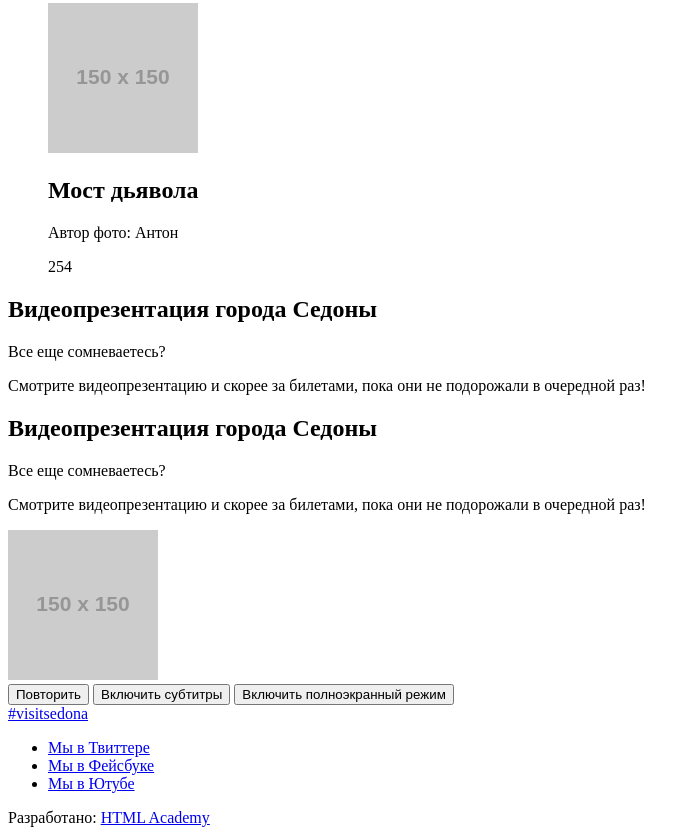
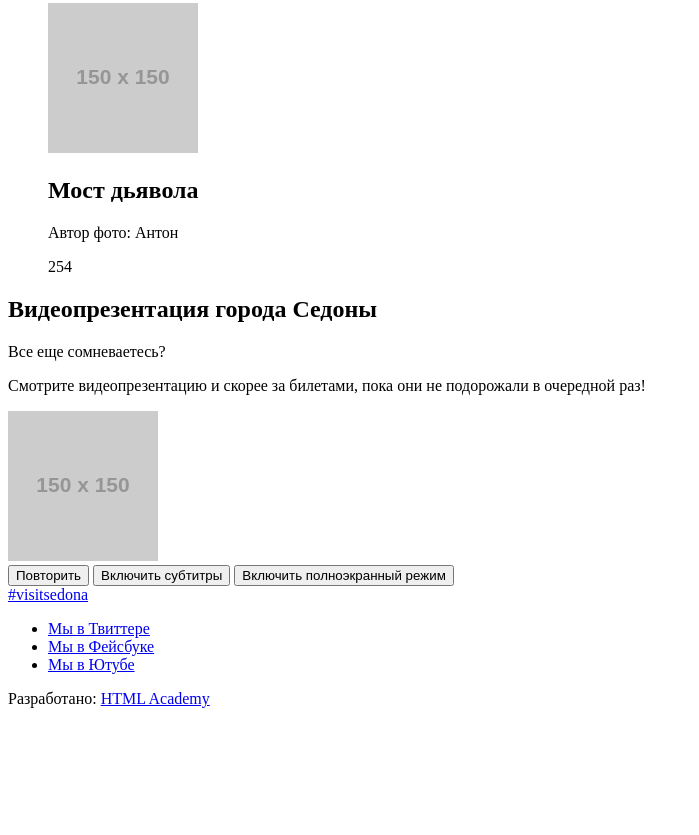
Before and after one commit to lesi333/1059253-sedona-20, a website: page source/photo.html in a window 1280 px wide. Shown: the part 1405-2240 px from the top of the page, without its empty margins (0-699 px from the left). After the commit the page ends 2121 px from the top, so only its background shows below. Drawn offline with Linux system fonts and the light colour scheme; placeholder pictures from the web are drawn by us.

Commit message:
Убирает дублирование секции видеопрезентации

```diff
--- a/source/photo.html
+++ b/source/photo.html
@@ -111,11 +111,6 @@
         <h2 class="visually-hidden">Видеопрезентация города Седоны</h2>
         <p class="promo-video__title">Все еще сомневаетесь?</p>
         <p class="promo-video__description">Смотрите видеопрезентацию и скорее за билетами, пока они не подорожали в очередной раз!</p>
-      </section>
-      <section class="promo-video">
-        <h2 class="visually-hidden">Видеопрезентация города Седоны</h2>
-        <p class="promo-video__title">Все еще сомневаетесь?</p>
-        <p class="promo-video__description">Смотрите видеопрезентацию и скорее за билетами, пока они не подорожали в очередной раз!</p>
         <div class="promo-video__demo">
           <picture>
             <img src="https://via.placeholder.com/150x150" alt="Видеопрезентация">
```
